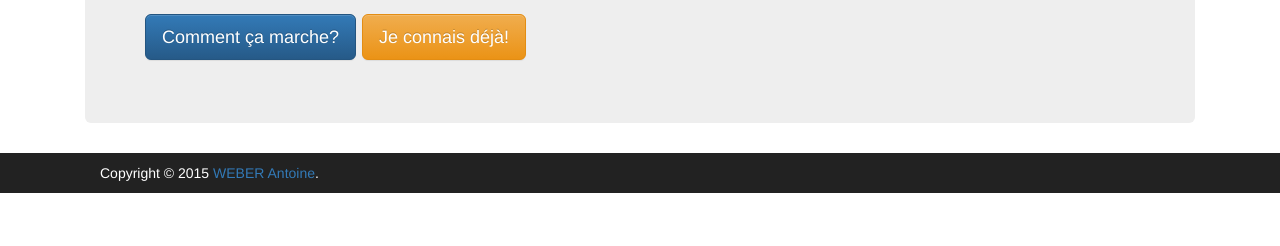
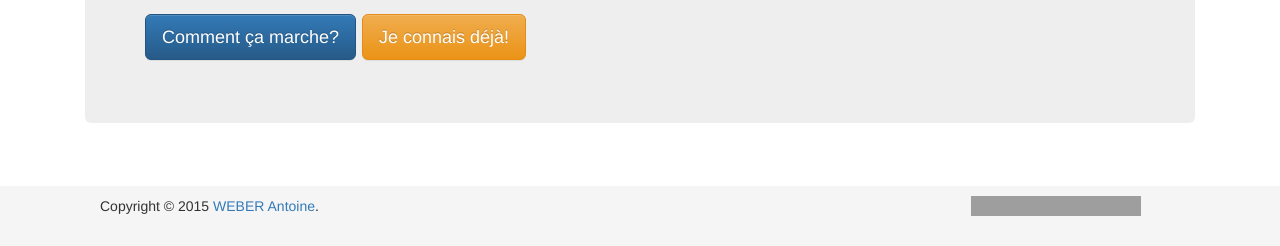
Before and after one commit to TwanoO67/party-player, a PHP site: page / in a window 1280 px wide. Shown: the part 554-800 px from the top of the page. Run offline with PHP 8.4, Linux system fonts and the light colour scheme; some libraries are stand-ins or nearby versions; grey boxes are pictures that could not be loaded.

Commit message:
modif css

```diff
--- a/index.php
+++ b/index.php
@@ -12,7 +12,7 @@
     $session_url =  $base_url."?mode=client&sessid=".$sessid;
 
     $marge_header = '70';
-    $boostrapversion = "3.3.1";
+    $boostrapversion = "3.3.2";
 ?>
 <head>
     <meta charset="utf-8">
@@ -81,8 +81,11 @@
         }
         .footer {
 			padding: 10px 0;
-			background: #222;
-			color: #fff;
+			position: absolute;
+			bottom: 0;
+			width: 100%;
+			height: 60px;
+			background-color: #f5f5f5;
 		}
     </style>
 
@@ -261,7 +264,7 @@
 						Copyright &copy; 2015 <a href="http://www.weberantoine.fr">WEBER Antoine</a>.
 					</div>
 					<div class="col-sm-3 text-center">
-						<a href="https://github.com/TwanoO67/" class="btn btn-github btn-social" data-toggle="tooltip" data-placement="top" title="Github Repositories"><i class="fa fa-github"></i></a>
+						<iframe src="https://ghbtns.com/github-btn.html?user=TwanoO67&repo=partyplayer&type=star&count=true" frameborder="0" scrolling="0" width="170px" height="20px"></iframe>
 					</div>
 				</div>
 			</div>
```
